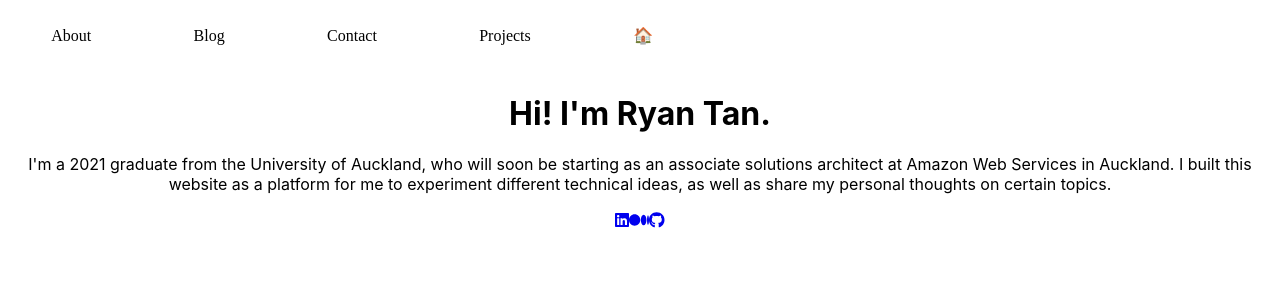
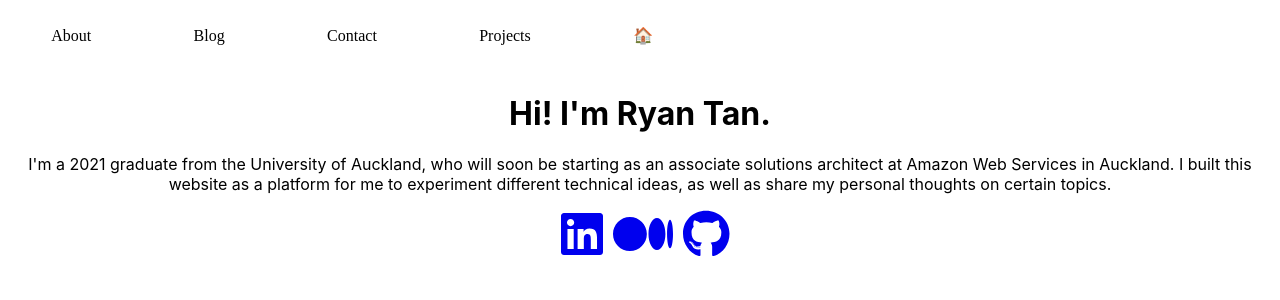
Before and after one commit to rtan265/rtan265.github.io, a React (Create React App) app: page /about in a window 1280 px wide. Shown: the top 300 px of the page. Built offline with nearby package versions, Linux system fonts and the light colour scheme; a web font is replaced by a local one.

Commit message:
code formatting and spacing between social icons

```diff
--- a/src/pages/About/About.css
+++ b/src/pages/About/About.css
@@ -0,0 +1,4 @@
+.about-page-socials{
+  margin-left: 10px;
+  padding: ;
+}
--- a/src/pages/About/About.tsx
+++ b/src/pages/About/About.tsx
@@ -7,21 +7,26 @@ export default function About() {
   return (
     <div>
         <h1 className="about-page-header">Hi! I'm Ryan Tan.</h1>
-        <p className="about-page-body">I'm a 2021 graduate from the University of Auckland, who will soon be starting as an associate solutions architect at Amazon Web Services in Auckland. I built this website as a platform for me to experiment different technical ideas, as well as share my personal thoughts on certain topics.</p>
+        <p className="about-page-body">
+          I'm a 2021 graduate from the University of Auckland, who will soon be starting as an
+          associate solutions architect at Amazon Web Services in Auckland. I built this website as a
+          platform for me to experiment different technical ideas, as well as share my personal thoughts on certain topics.
+        </p>
 
-        <div className="about-page-socials">
-          <a href="http://www.linkedin.com/in/rtan18">
-            <FontAwesomeIcon icon={ faLinkedin } />
+        <>
+          <a className="about-page-socials" href="http://www.linkedin.com/in/rtan18">
+            <FontAwesomeIcon size = "3x" icon = { faLinkedin } />
           </a>
 
-          <a href="http://www.medium.com/@rtan265">
-            <FontAwesomeIcon icon={ faMedium } />
+          <a className="about-page-socials" href="http://www.medium.com/@rtan265">
+            <FontAwesomeIcon size = "3x" icon = { faMedium } />
           </a>
 
-          <a href="http://www.github.com/rtan265">
-            <FontAwesomeIcon icon={ faGithub } />
+          <a className="about-page-socials" href="http://www.github.com/rtan265">
+            <FontAwesomeIcon size = "3x" icon = { faGithub } />
           </a>
-        </div>
+        </>
+
     </div>
   )
 }
```
